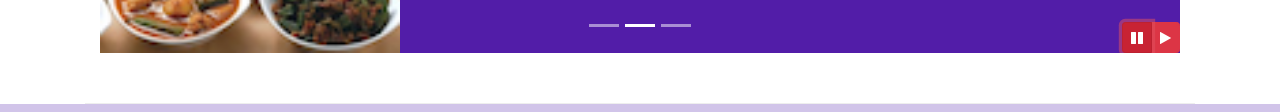
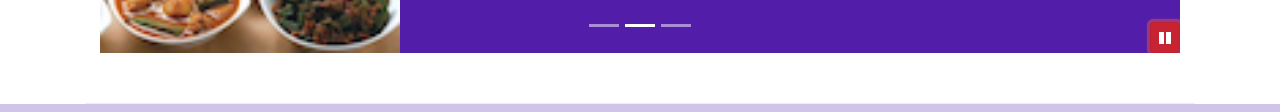
Before and after one commit to Hritik-K/Bootstrap-course, a website: page index.html in a window 1280 px wide. Both pictures are taken after a click on the button 1137 px from the left and 858 px from the top of the page. Shown: the part 821-933 px from the top of the page. Drawn offline with nearby package versions, Linux system fonts and the light colour scheme.

Commit message:
Bootstrap JQuery 2

```diff
--- a/css/styles.css
+++ b/css/styles.css
@@ -66,7 +66,7 @@ table {
     min-height: 300px;
 }
 
-#carouselButton {
+#carousel-button {
     right: 0px;
     position: absolute;
     bottom: 0px;
--- a/index.html
+++ b/index.html
@@ -217,14 +217,9 @@
                         <a class="carousel-control-next" href="#mycarousel" role="button" data-slide="next">
                             <span class="carousel-control-next-icon"></span>
                         </a>
-                        <div class="btn-group" id="carouselButton">
-                            <button class="btn btn-danger btn-sm" id="carousel-pause">
-                                <span class="fa fa-pause"></span>
-                            </button>
-                            <button class="btn btn-danger btn-sm" id="carousel-play">
-                                <span class="fa fa-play"></span>
-                            </button>
-                        </div>
+                        <button class="btn btn-danger btn-sm" id="carousel-button">
+                            <span class="fa fa-play"></span>
+                        </button>
                     </div>
                 </div>
             </div>
@@ -333,16 +328,23 @@
             })</script>
 -->
     <script>
-        $(document).ready(function(){
+        $('document').ready(function(){
             $('#mycarousel').carousel({interval: 2000});
-            $('#carousel-pause').click(function(){
-                $('#mycarousel').carousel('pause');
-            });
-            $('#carousel-play').click(function(){
-                $('#mycarousel').carousel('cycle');
+            $('#carousel-button').click(function(){
+                if($('#carousel-button').children('span').hasClass('fa-pause')){
+                    $('#mycarousel').carousel('pause');
+                    $('#carousel-button').children('span').removeClass('fa-pause');
+                    $('#carousel-button').children('span').addClass('fa-play');
+                }
+                else{
+                    $('#mycarousel').carousel('cycle');
+                    $('#carousel-button').children('span').removeClass('fa-play');
+                    $('#carousel-button').children('span').addClass('fa-pause');
+                }
             });
         })
     </script>
+
 </body>
 
 </html>
```
